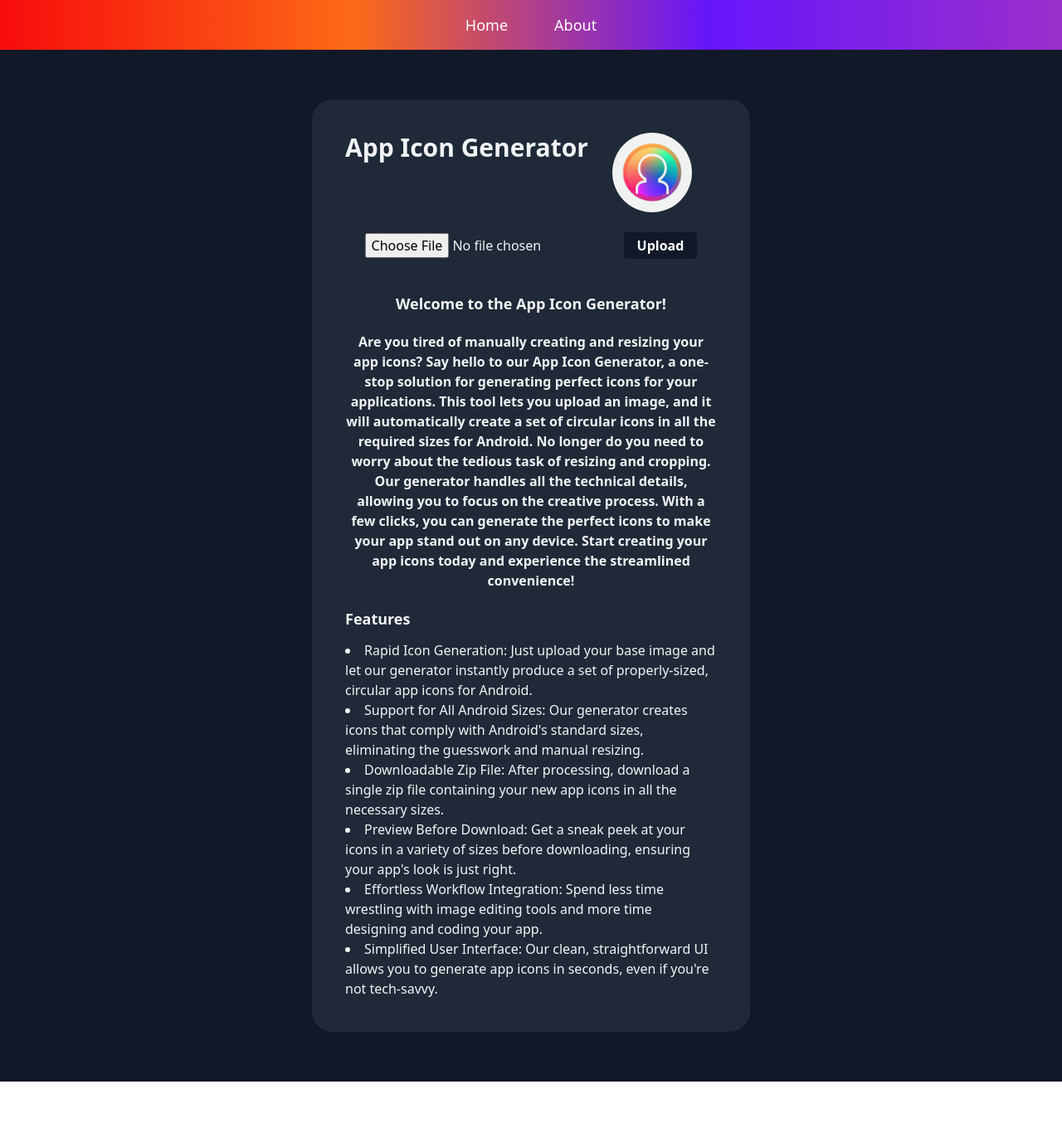
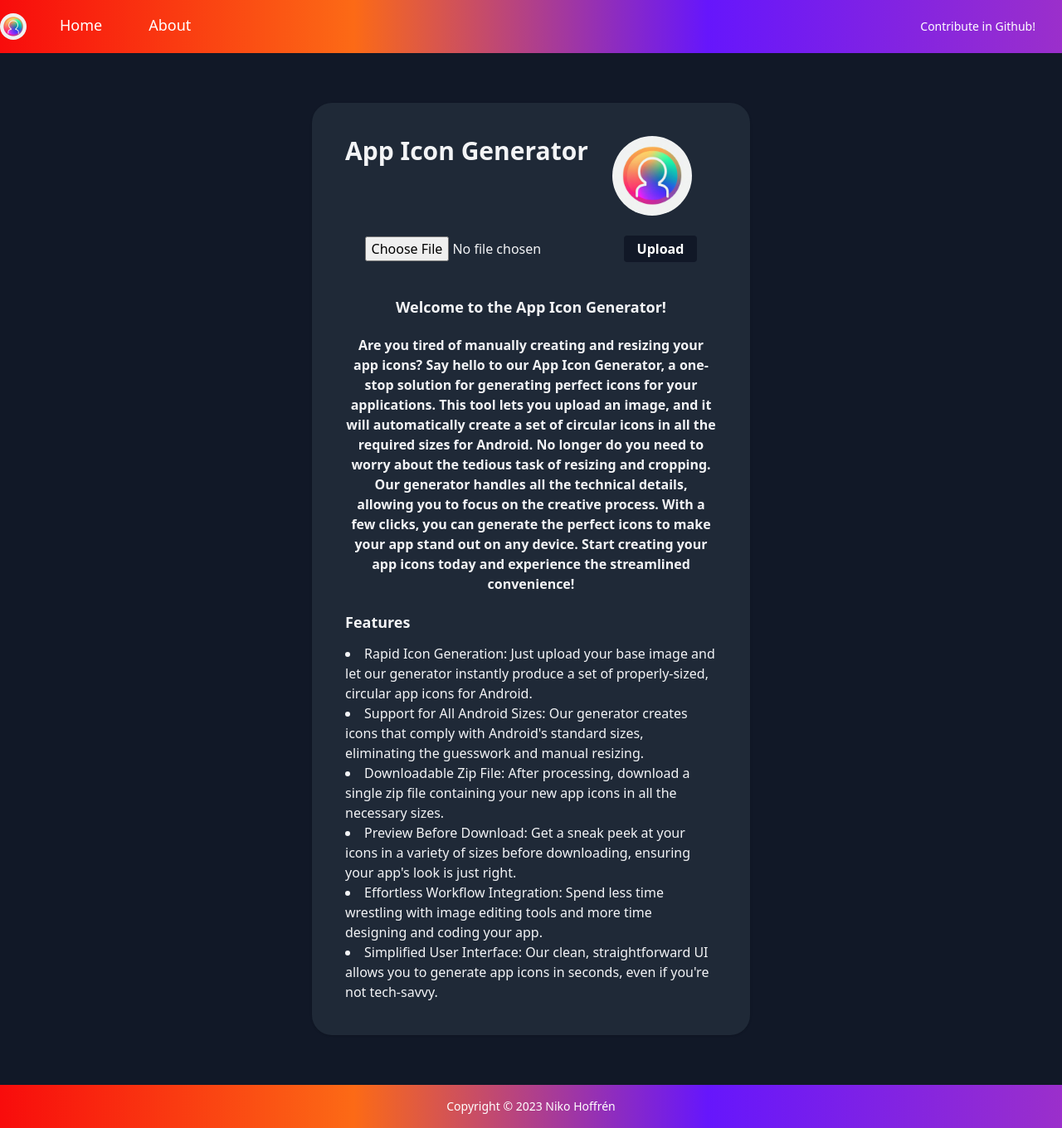
Before and after one commit to nikohoffren/app-icon-generator-website, a React (Vite) app: page / in a window 1280 px wide. Shown: the whole page at 83% size. Before the commit the page ends 1304 px from the top, so only its background shows below. Built offline with nearby package versions, Linux system fonts and the light colour scheme.

Commit message:
Create layout directory for NavBar.jsx and Footer.jsx

```diff
--- a/src/App.jsx
+++ b/src/App.jsx
@@ -2,42 +2,25 @@ import React from "react";
 import {
     BrowserRouter as Router,
     Routes,
-    Route,
-    NavLink,
+    Route
 } from "react-router-dom";
 import Home from "./pages/Home";
 import PrivacyPolicy from "./pages/PrivacyPolicy";
+import NavBar from "./layout/NavBar";
+import Footer from "./layout/Footer";
 
 const App = () => {
     return (
         <Router>
             <div>
-                <nav className="bg-gradient py-4">
-                    <ul className="flex justify-center text-lg">
-                        <li className="mr-6">
-                            <NavLink
-                                end
-                                to="/"
-                                className="text-white hover:text-gray-300 btn-bg-gradient py-2 px-4 transition duration-300"
-                            >
-                                Home
-                            </NavLink>
-                        </li>
-                        <li>
-                            <NavLink
-                                to="/about"
-                                className="text-white hover:text-gray-300 btn-bg-gradient py-2 px-4 transition duration-300"
-                            >
-                                About
-                            </NavLink>
-                        </li>
-                    </ul>
-                </nav>
+                <NavBar />
 
                 <Routes>
                     <Route path="/about" element={<PrivacyPolicy />} />
                     <Route path="/" element={<Home />} />
                 </Routes>
+
+                <Footer />
             </div>
         </Router>
     );
--- a/src/components/FileUpload.jsx
+++ b/src/components/FileUpload.jsx
@@ -12,7 +12,7 @@ const FileUpload = () => {
         if (!selectedFile) {
             return;
         }
-        //* Generate icons of a few different sizes as an example
+        //* Generate different sizes of icons
         [48, 72, 96, 144, 192, 512].forEach((size) =>
             generateIcon(selectedFile, size)
         );
--- /dev/null
+++ b/src/layout/Footer.jsx
@@ -0,0 +1,22 @@
+import React from "react";
+
+const Footer = () => (
+    <footer className="bg-gradient py-4 mt-auto">
+        <ul className="flex justify-center text-sm text-white">
+            <li className="mx-2">
+                <p>
+                    Copyright © 2023{" "}
+                    <a
+                        href="https://nikohoffren.com"
+                        target="blank"
+                        className="hover:text-blue-400"
+                    >
+                        Niko Hoffrén
+                    </a>
+                </p>
+            </li>
+        </ul>
+    </footer>
+);
+
+export default Footer;
--- /dev/null
+++ b/src/layout/NavBar.jsx
@@ -0,0 +1,44 @@
+import React from "react";
+import { NavLink } from "react-router-dom";
+
+const NavBar = () => (
+    <nav className="bg-gradient py-4">
+        <ul className="flex justify-center text-lg">
+            <li className="mr-6">
+                <img
+                    src="icon_512x512.png"
+                    alt="App Icon Generator logo"
+                    className="mx-auto h-8 w-8 rounded-full mx-6"
+                />
+            </li>
+            <li className="mr-6">
+                <NavLink
+                    end
+                    to="/"
+                    className="text-white hover:text-gray-300 btn-bg-gradient py-2 px-4 transition duration-300"
+                >
+                    Home
+                </NavLink>
+            </li>
+            <li>
+                <NavLink
+                    to="/about"
+                    className="text-white hover:text-gray-300 btn-bg-gradient py-2 px-4 transition duration-300"
+                >
+                    About
+                </NavLink>
+            </li>
+            <li className="ml-auto">
+                <NavLink
+                    to="https://github.com/nikohoffren/app-icon-generator-website"
+                    className="text-sm text-white hover:text-gray-300 btn-bg-gradient py-2 px-4 transition duration-300 mr-4"
+                    target="blank"
+                >
+                    Contribute in Github!
+                </NavLink>
+            </li>
+        </ul>
+    </nav>
+);
+
+export default NavBar;
```
Also changed, not shown: src/pages/Home.jsx (+13 -13 lines).
